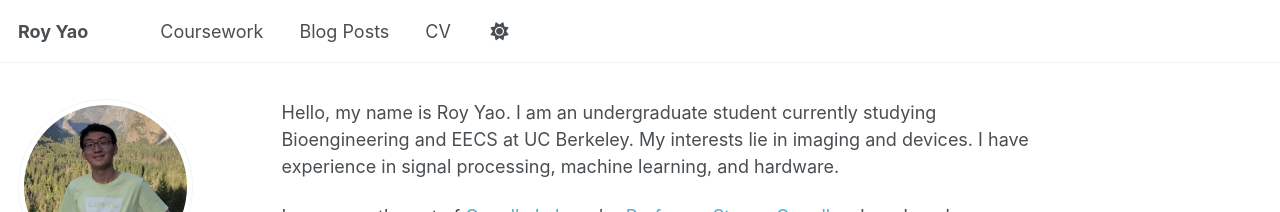
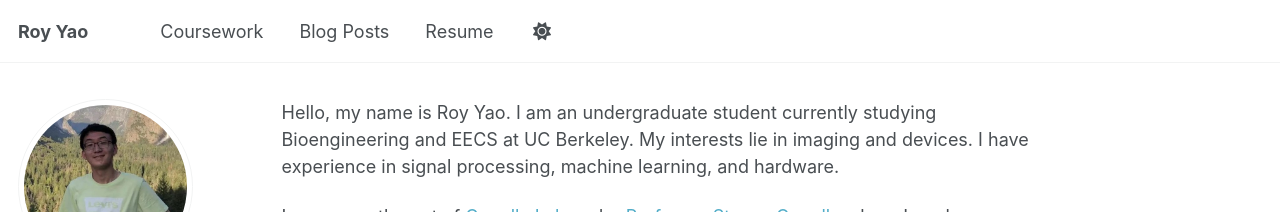
Before and after one commit to royyaoyh/royyaoyh.github.io, a Jekyll site: the page built from _pages/about.md, in a window 1280 px wide. Shown: the top 212 px of the page. Built offline with Jekyll 4.4.1, drawn with Linux system fonts in a browser that asks for light colours; a script bundle is joined from its source files by our own code; library files that are not in the unit come from our copies.

Commit message:
add resume stuff

```diff
--- a/_data/navigation.yml
+++ b/_data/navigation.yml
@@ -25,8 +25,8 @@ main:
   - title: "Blog Posts"
     url: /year-archive/
 
-  - title: "CV"
-    url: /cv/
+  - title: "Resume"
+    url: /files/resume.pdf
 
   # - title: "CV"
   #   url: /cv-json/
```
Also changed, not shown: 1 other file.
